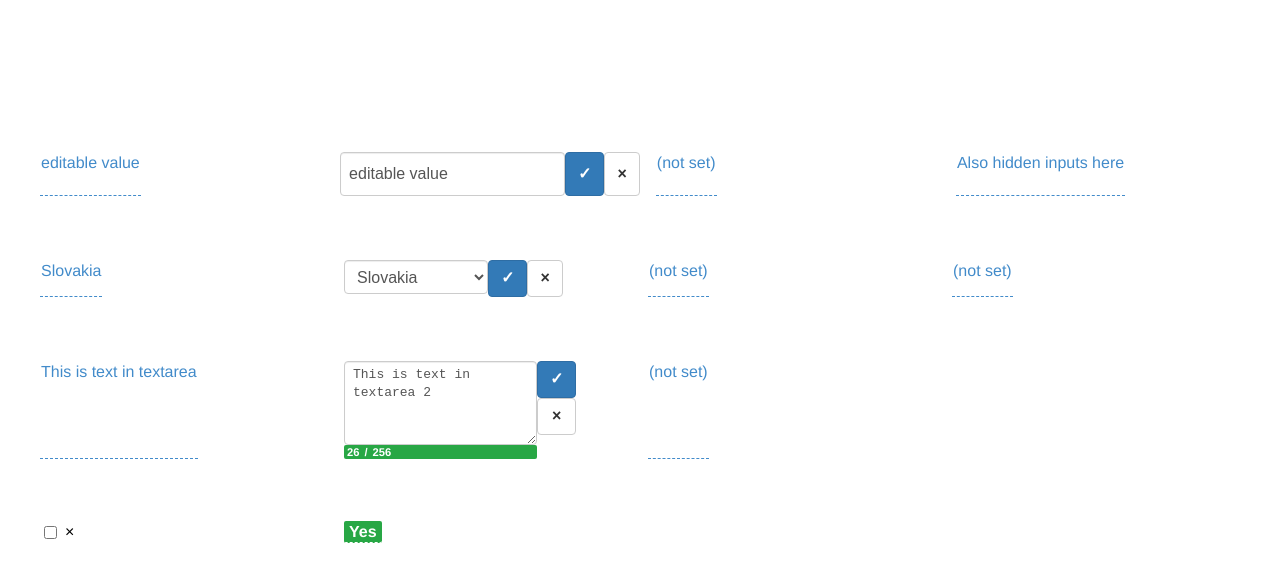
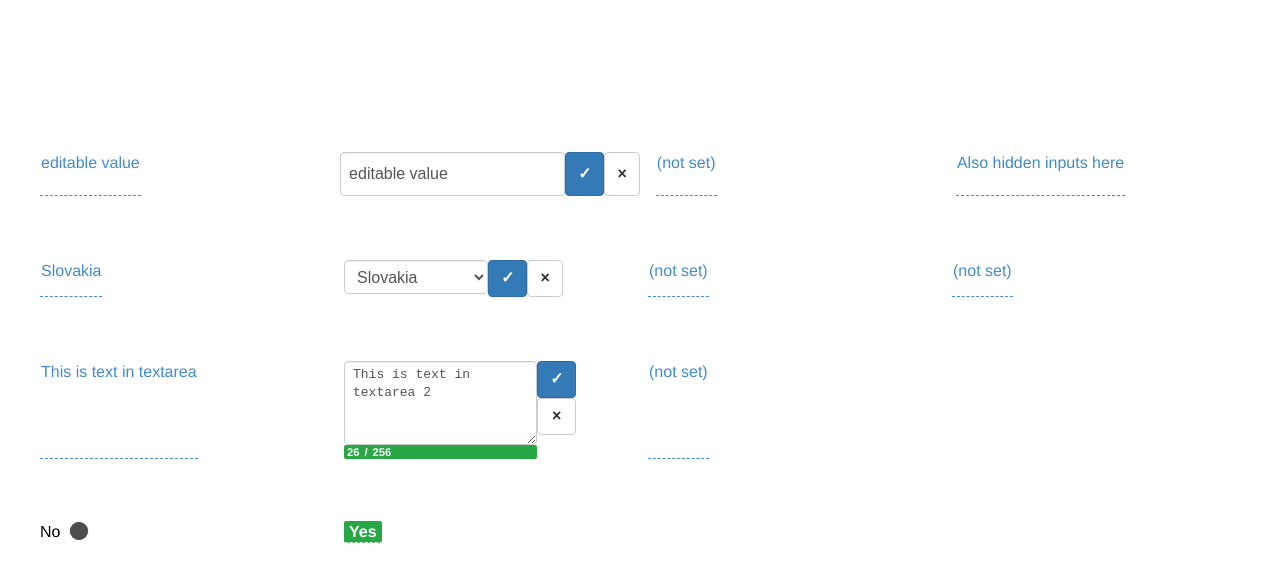
Before and after one commit to Matej-ch/editable-form-elements, a Vue app: page / in a window 1280 px wide. Both pictures are taken after a click on the element "No". Shown: the top 582 px of the page. Built offline with nearby package versions, Linux system fonts and the light colour scheme.

Commit message:
updates to editable checkbox

```diff
--- a/src/components/EditableCheckbox.vue
+++ b/src/components/EditableCheckbox.vue
@@ -4,26 +4,28 @@
             v-show="!state.active"
             class="editable"
             @click="showInput">
-            <span>
+            <span :class="value ? 'success' : 'danger'">
                 {{state.editableValue}}
             </span>
         </div>
 
         <div v-show="state.active" style="display: flex">
-            <input
-                ref="editableInput"
-                v-model="state.editableValue"
-                type="checkbox"
-                class="form-control"
-                @click="submit">
 
-            <div class="btn-wrapper" v-show="state.active">
-                <span
-                    style="padding: 5px;cursor: pointer"
-                    @click="deactivate">
-                    &#215;
-                </span>
-            </div>
+            <label class="toggle__button sm" :class="{'active': value }">
+
+                <span v-if="value" class="toggle__label">{{options[1]}}</span>
+
+                <span v-if="!value" class="toggle__label">{{options[0]}}</span>
+
+                <input
+                    ref="editableInput"
+                    v-model="state.editableValue"
+                    type="checkbox"
+                    @click="submit"
+                >
+                <span class="toggle__switch sm"/>
+            </label>
+
         </div>
 
         <div ref="inputs">
@@ -79,7 +81,7 @@ function submit() {
     }
 
     emit('posted', form)
-    state.active = false;
+    //state.active = false;
 }
 
 function showInput() {
@@ -89,18 +91,140 @@ function showInput() {
 }
 </script>
 
-<style scoped>
+<style scoped lang="scss">
 .editable span {
     margin: 0;
     text-decoration: none;
     cursor: pointer;
     border-bottom: 1px dashed;
-
     color: white;
     padding: 2px 5px;
     font-weight: bold;
     border-radius: 2px;
+}
+
+.editable span.success {
     background-color: #28a745;
 }
 
+.editable span.danger {
+    background-color: #dc3545;
+}
+
+.bg-on {
+    background: #adedcb;
+    box-shadow: inset 0 0 1px #bcf0d4;
+}
+
+.bg-off {
+    background: #8c8c8c;
+    box-shadow: inset 0 0 1px #949494;
+}
+
+.pointer-events-none {
+    pointer-events: none;
+}
+
+label {
+    &.lg {
+        margin-bottom: 10px;
+        margin-top: 10px;
+    }
+
+    &.sm {
+        margin-bottom: 5px;
+    }
+}
+
+.active {
+    .toggle__switch {
+
+
+        &::after, &::before {
+            transform: translateX(40px - 18px);
+        }
+
+        &.lg::after {
+            left: 26px;
+        }
+
+        &.sm::after {
+            left: 6px;
+        }
+
+        &::after {
+            background: #53B883;
+            box-shadow: 0 0 1px #53B883;
+        }
+    }
+}
+
+.toggle {
+    &__button {
+        vertical-align: middle;
+        user-select: none;
+        cursor: pointer;
+
+        input[type="checkbox"] {
+            opacity: 0;
+            position: absolute;
+            width: 1px;
+            height: 1px;
+        }
+    }
+
+    &__switch {
+        display: inline-block;
+        position: relative;
+        margin-left: 10px;
+        margin-right: 10px;
+        transition: all .25s;
+
+        &.sm {
+            height: 12px;
+            border-radius: 6px;
+            width: 40px;
+        }
+
+        &.lg {
+            height: 24px;
+            border-radius: 12px;
+            width: 80px;
+        }
+
+        &::after {
+            background: #4D4D4D;
+            box-shadow: 0 0 1px #666;
+        }
+
+        &::before {
+            background: #4D4D4D;
+            box-shadow: 0 0 0 3px rgba(0, 0, 0, 0.1);
+            opacity: 0;
+        }
+
+        &.lg::after, &.lg::before {
+            height: 36px;
+            width: 36px;
+            top: -6px;
+        }
+
+        &.sm::after, &.sm::before {
+            height: 18px;
+            width: 18px;
+            top: -3px;
+        }
+
+        &::after, &::before {
+            content: "";
+            position: absolute;
+            display: block;
+            border-radius: 50%;
+            left: 0;
+            transform: translateX(0);
+            transition: all .25s cubic-bezier(.5, -.6, .5, 1.6);
+        }
+    }
+}
+
 </style>
```
Also changed, not shown: 1 other file (tests, documents, lock files or other folders).
